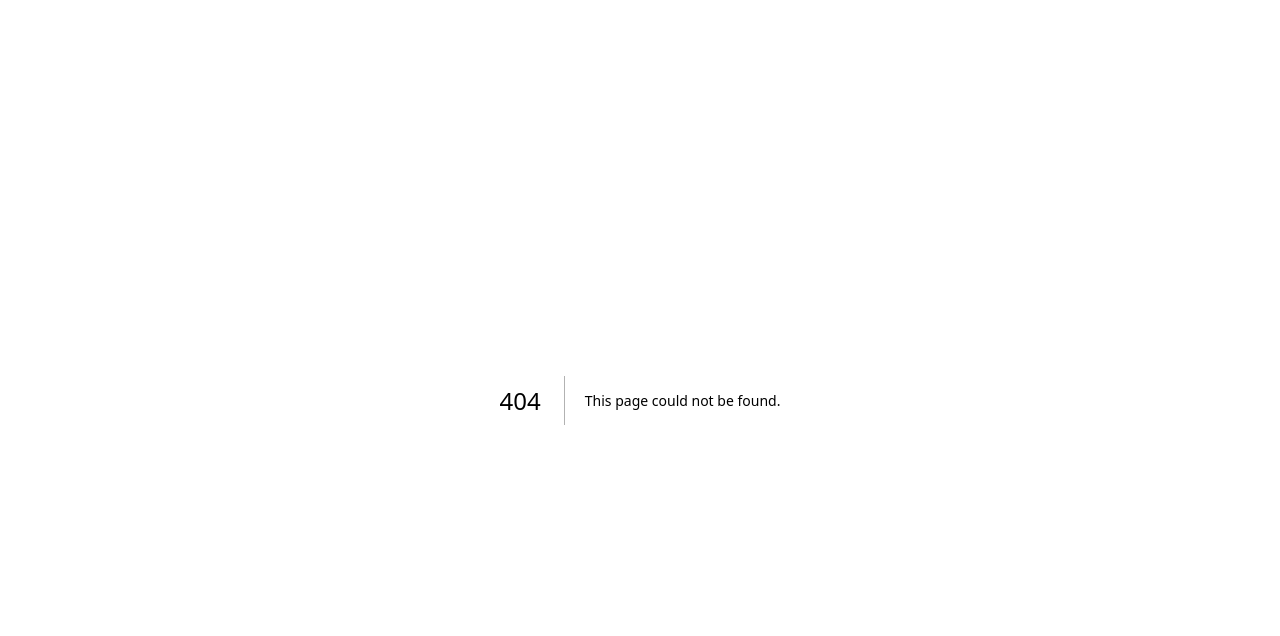
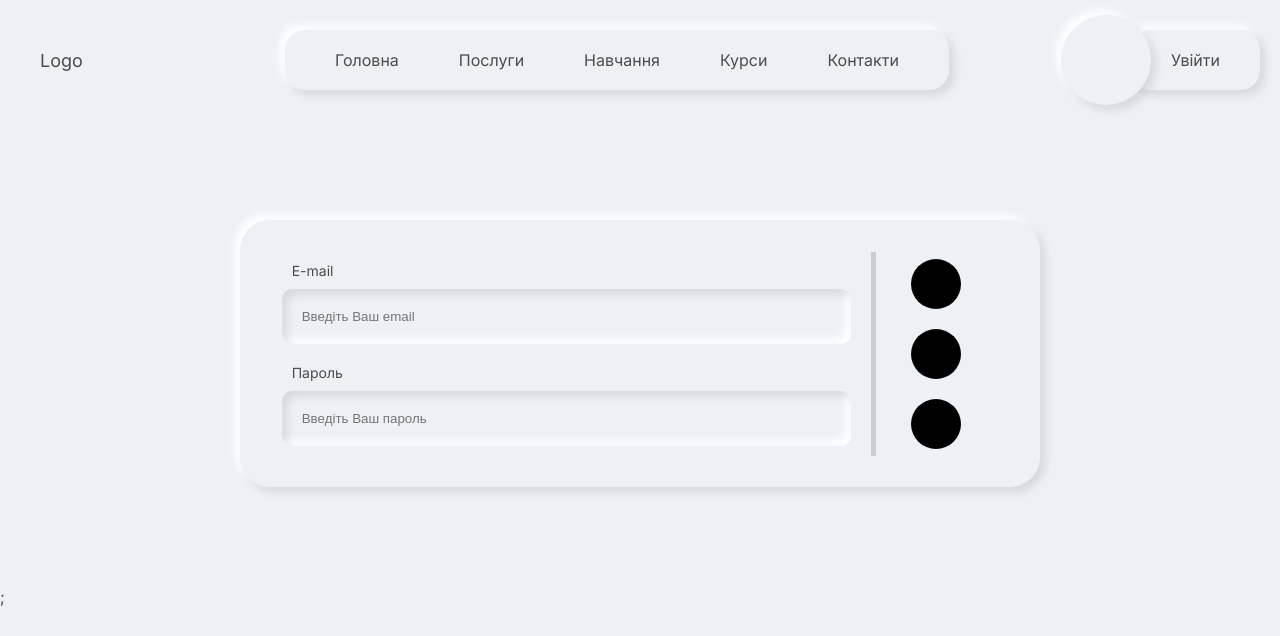
Before and after one commit to yudeelee/buhgalter, a Next.js app: page /user/login in a window 1280 px wide. Before the commit this address had no page. Shown: the top 636 px of the page. Built offline with nearby package versions, Linux system fonts and the light colour scheme.

Commit message:
design login page

```diff
--- a/app/components/sections/header/styles.module.scss
+++ b/app/components/sections/header/styles.module.scss
@@ -3,6 +3,6 @@
   display: flex;
   align-items: center;
   justify-content: space-between;
-  padding: 2rem;
+  padding: 3rem 2rem;
   box-sizing: border-box;
 }
--- a/app/components/sections/header/userMenu/UserMenu.jsx
+++ b/app/components/sections/header/userMenu/UserMenu.jsx
@@ -6,7 +6,7 @@ const UserMenu = () => {
   return (
     <>
       <div className={styles.userImg}></div>
-      <Link href='/login' className={styles.link}>
+      <Link href='/user/login' className={styles.link}>
         Увійти
       </Link>
     </>
--- /dev/null
+++ b/app/components/ui/inputs/inputField/InputField.jsx
@@ -0,0 +1,15 @@
+import styles from './styles.module.scss';
+
+const InputField = ({ type = 'text', change, placeholder, label }) => {
+  const inputType = !['text', 'password', 'email', 'number'].includes(type)
+    ? 'text'
+    : type;
+  return (
+    <div className={styles.formData}>
+      {label && <label>{label}</label>}
+      <input type={inputType} placeholder={placeholder} onChange={change} />
+    </div>
+  );
+};
+
+export default InputField;
--- /dev/null
+++ b/app/components/ui/inputs/inputField/styles.module.scss
@@ -0,0 +1,20 @@
+.formData {
+  padding: 1rem;
+
+  label {
+    display: block;
+    font-size: 1.4rem;
+    margin-left: 1rem;
+    margin-bottom: 1rem;
+  }
+  input {
+    width: 100%;
+    padding: 2rem 2rem;
+    background-color: #edf1f4;
+    box-shadow: inset 5px 5px 10px rgba(0, 0, 0, 0.1), inset -5px -5px 10px #fff;
+    border-radius: 1rem;
+    box-sizing: border-box;
+    border: none;
+    outline: none;
+  }
+}
--- /dev/null
+++ b/app/user/login/page.jsx
@@ -0,0 +1,39 @@
+import Header from '@/app/components/sections/header/Header';
+import styles from './styles.module.scss';
+import Block from '@/app/components/ui/block/Block';
+import InputField from '@/app/components/ui/inputs/inputField/InputField';
+
+const Login = () => {
+  return (
+    <>
+      <Header />
+      <div className={styles.login}>
+        <Block padding={40} border={30}>
+          <div className={styles.loginwrapper}>
+            <div className={styles.left}>
+              <InputField
+                type='email'
+                placeholder='Введіть Ваш email'
+                label='E-mail'
+              />
+              <InputField
+                type='password'
+                placeholder='Введіть Ваш пароль'
+                label='Пароль'
+              />
+            </div>
+            <div className={styles.center}></div>
+            <div className={styles.right}>
+              <div className={styles.social}></div>
+              <div className={styles.social}></div>
+              <div className={styles.social}></div>
+            </div>
+          </div>
+        </Block>
+      </div>
+      ;
+    </>
+  );
+};
+
+export default Login;
--- /dev/null
+++ b/app/user/login/styles.module.scss
@@ -0,0 +1,36 @@
+.login {
+  width: 800px;
+  margin: 10rem auto;
+}
+
+.loginwrapper {
+  display: flex;
+  //   align-items: flex-start;
+}
+
+.left {
+  width: 80%;
+}
+
+.center {
+  width: 0.5rem;
+  margin: 0px 1rem;
+  min-height: 100%;
+  background-color: rgb(204, 204, 204);
+}
+
+.right {
+  width: 10rem;
+  display: flex;
+  flex-direction: column;
+  align-items: center;
+  justify-content: center;
+  gap: 2rem;
+}
+
+.social {
+  width: 5rem;
+  height: 5rem;
+  border-radius: 50%;
+  background-color: black;
+}
```
Also changed, not shown: app/contacts/page.jsx (added, +13 -0 lines), app/courses/page.jsx (added, +13 -0 lines), app/services/page.jsx (added, +13 -0 lines), app/teaching/page.jsx (added, +13 -0 lines).
